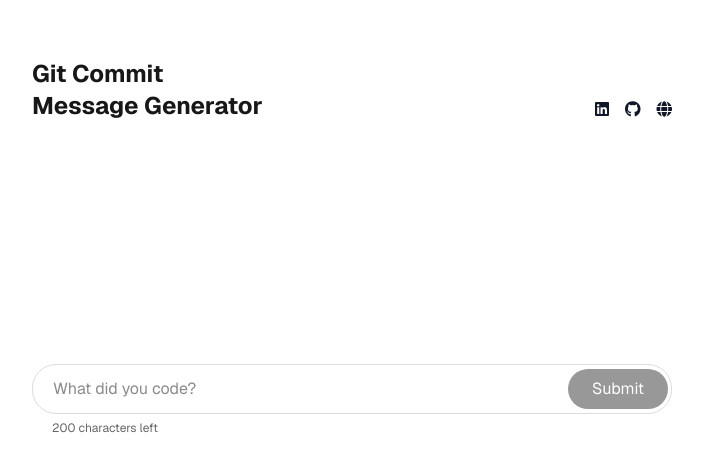
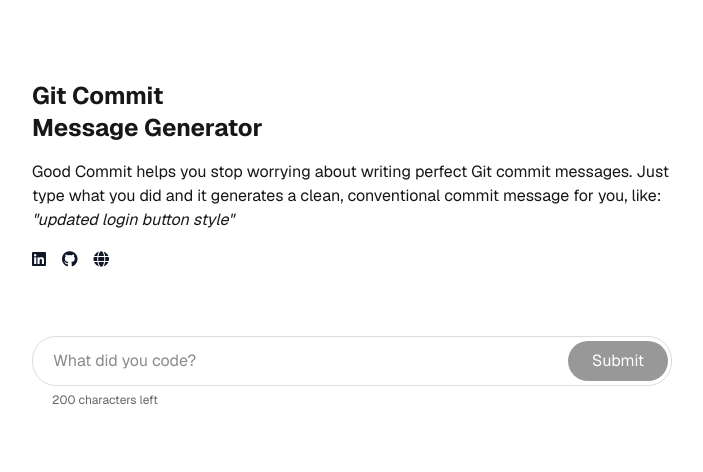
Before and after one commit to Digitalk14/good-commit, a Next.js app: page / in a window 1280 px wide. Shown: the top 472 px of the page, without its empty margins (288-991 px from the left). Built offline with nearby package versions, Linux system fonts and the light colour scheme.

Commit message:
docs(page): add description for the page

```diff
--- a/src/app/page.tsx
+++ b/src/app/page.tsx
@@ -2,9 +2,12 @@
 
 export default function Home() {
   return (
-    <div className="grid grid-rows-[20px_1fr_20px] items-start sm:items-center justify-items-center bg-white dark:bg-gray-950 min-h-screen p-8  gap-16 sm:p-20 font-[family-name:var(--font-geist-sans)] transition-colors duration-200">
-      <header className="row-start-1 flex gap-[24px] flex-wrap items-end justify-between w-full max-w-[640px] mx-auto">
-        <h1 className="text-2xl font-bold text-left dark:text-[#666]">Git Commit<br/>Message Generator</h1>
+    <div className="flex flex-col items-start sm:items-center justify-items-center bg-white dark:bg-gray-950 min-h-screen p-8  gap-16 sm:p-20 font-[family-name:var(--font-geist-sans)] transition-colors duration-200">
+      <header className="row-start-1 flex gap-[16px] flex-wrap items-end justify-between w-full max-w-[640px] mx-auto">
+        <h1 className="text-xl sm:text-2xl font-bold text-left dark:text-[#666]">Git Commit<br/>Message Generator</h1>
+        <p>
+        Good Commit helps you stop worrying about writing perfect Git commit messages. Just type what you did and it generates a clean, conventional commit message for you, like: <span><i>"updated login button style"</i></span>
+        </p>
         <Credentials />
       </header>
       <main className="flex flex-col gap-[32px] w-full row-start-2 items-center " >
```
